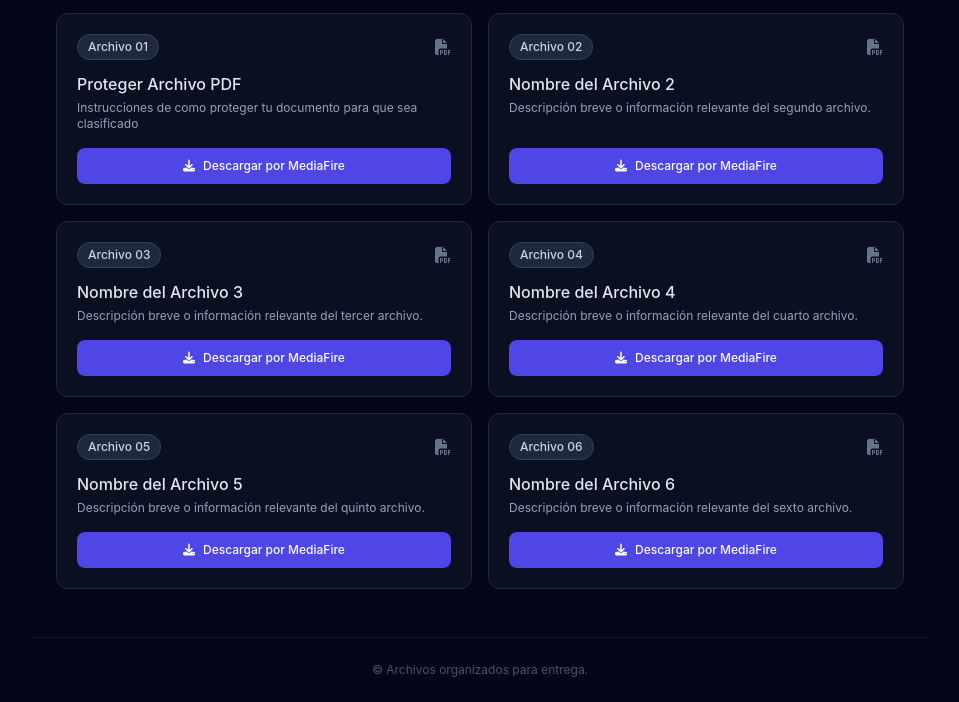
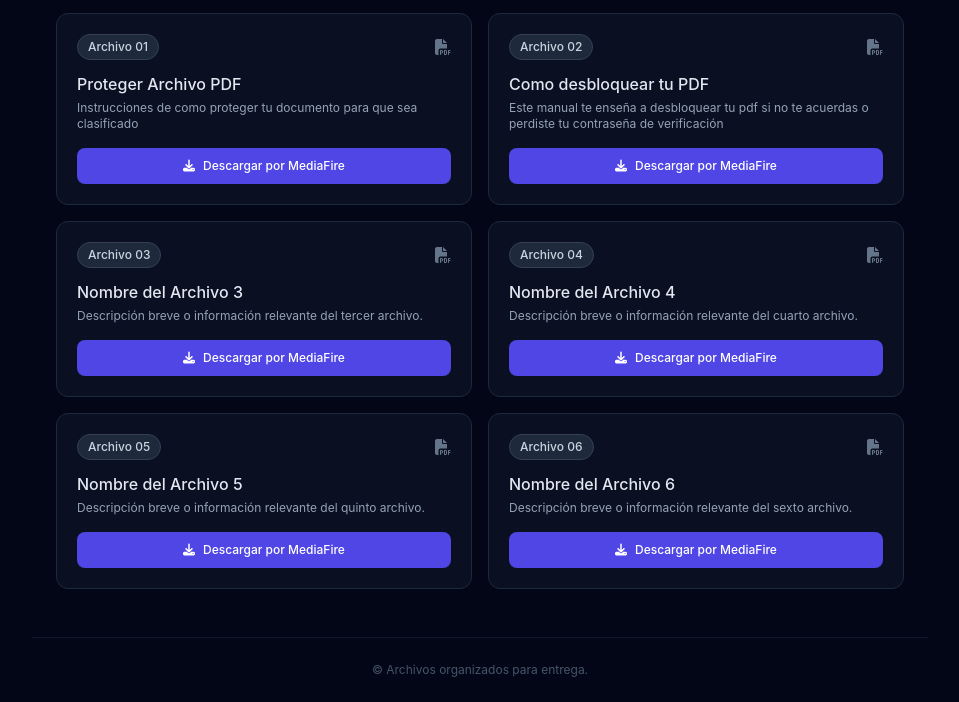
Before and after one commit to socnaift/Desbloquear-PDF, a plain HTML site: page index.html in a window 1280 px wide. Shown: the part 149-851 px from the top of the page, without its empty margins (160-1119 px from the left). Drawn offline with nearby package versions, Linux system fonts and the light colour scheme.

Commit message:
Update index.html

```diff
--- a/index.html
+++ b/index.html
@@ -54,10 +54,10 @@
                         <span class="text-xs font-medium px-2.5 py-1 rounded-full bg-slate-800 text-slate-300 border border-slate-700">Archivo 02</span>
                         <i class="fa-solid fa-file-pdf text-slate-500 group-hover:text-indigo-400 transition"></i>
                     </div>
-                    <h2 class="text-base font-medium text-slate-200 mb-1">Nombre del Archivo 2</h2>
-                    <p class="text-xs text-slate-400 mb-4">Descripción breve o información relevante del segundo archivo.</p>
+                    <h2 class="text-base font-medium text-slate-200 mb-1">Como desbloquear tu PDF</h2>
+                    <p class="text-xs text-slate-400 mb-4">Este manual te enseña a desbloquear tu pdf si no te acuerdas o perdiste tu contraseña de verificación</p>
                 </div>
-                <!-- REEMPLAZAR # POR TU LINK DE MEDIAFIRE -->
+                <!-- REEMPLAZAR https://www.mediafire.com/file/gotwzi7kg2utwva/MANUAL_DE_COMO_DESBLOQUEAR_TU_PDF_%2528Hecho_por_Alfredo_Rivadulla%2529.html/file POR TU LINK DE MEDIAFIRE -->
                 <a href="#" target="_blank" class="w-full inline-flex items-center justify-center gap-2 px-4 py-2.5 bg-indigo-600 hover:bg-indigo-500 text-white text-xs font-medium rounded-lg transition duration-200 active:scale-[0.98]">
                     <i class="fa-solid fa-download"></i>
                     <span>Descargar por MediaFire</span>
```
